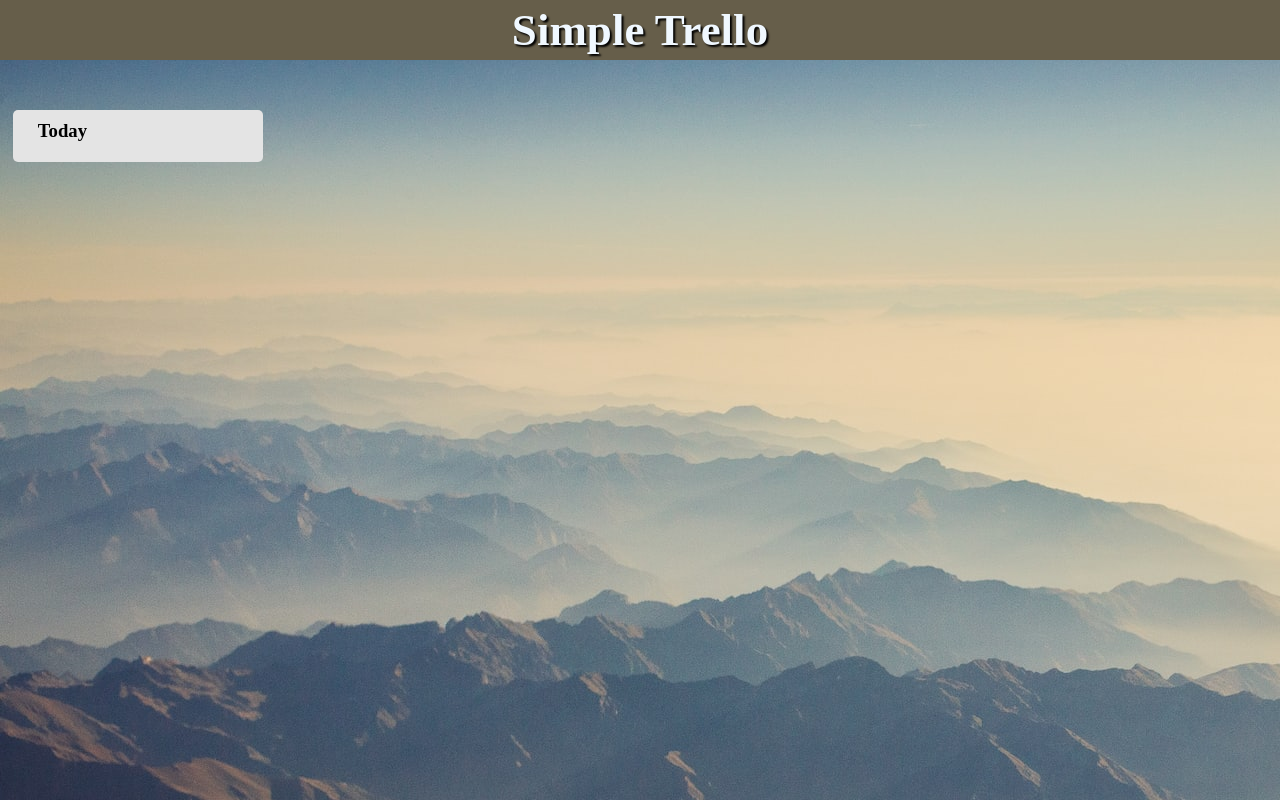
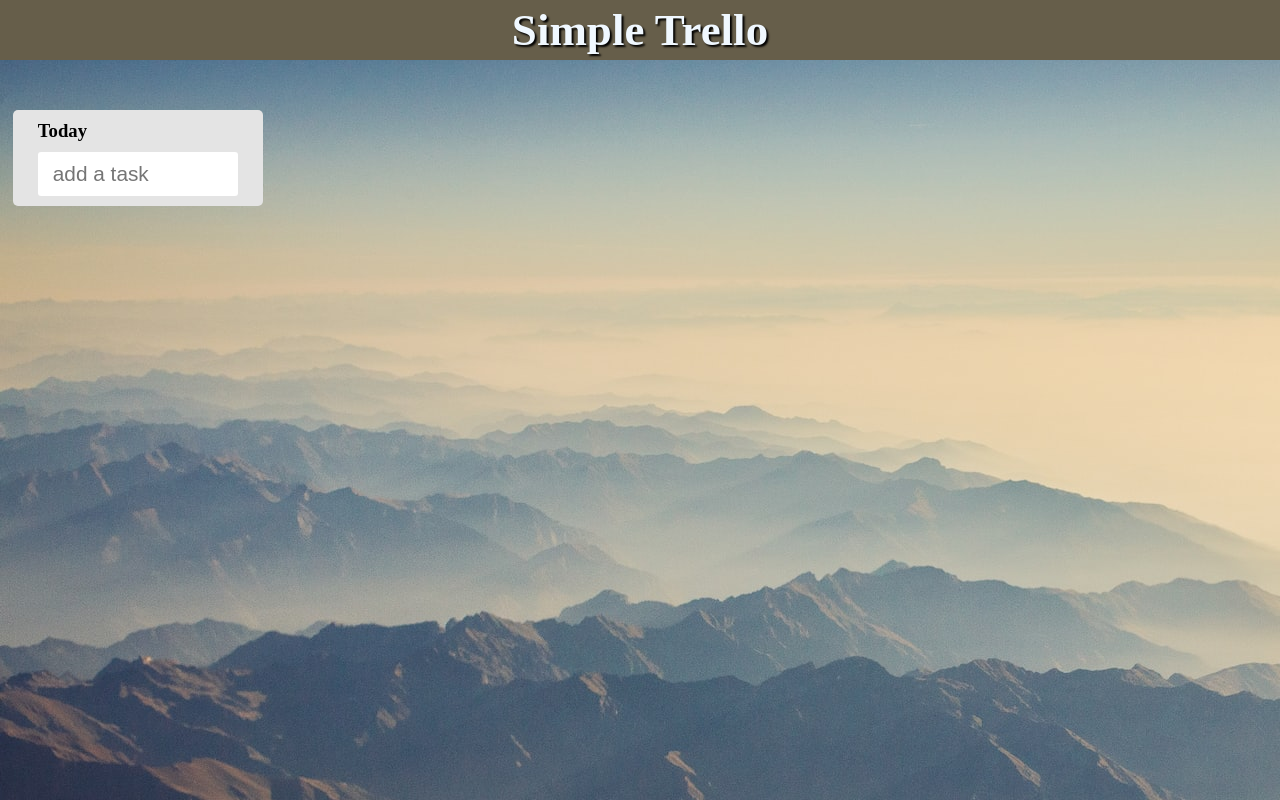
Before and after one commit to chiharakenta/react-trello-clone, a React (Vite) app: page / in a window 1280 px wide. Built offline with nearby package versions, Linux system fonts and the light colour scheme.

Commit message:
style: TaskAddInput

```diff
--- a/src/components/task/input/TaskAddInput.tsx
+++ b/src/components/task/input/TaskAddInput.tsx
@@ -1,5 +1,27 @@
-import { FC } from 'react';
+import { css } from '@emotion/react';
+import { FC, FormEventHandler } from 'react';
+
+const styles = {
+  taskAddInput: css`
+    width: 100%;
+    font-size: 1.3rem;
+    padding: 10px 15px;
+    border-radius: 3px;
+    border: none;
+    outline: none;
+  `
+};
 
 export const TaskAddInput: FC = () => {
-  return <div></div>;
+  const handleSubmit: FormEventHandler<HTMLFormElement> = (event) => {
+    console.log(event);
+    event.preventDefault();
+  };
+  return (
+    <div>
+      <form onSubmit={handleSubmit}>
+        <input css={styles.taskAddInput} type="text" placeholder="add a task" />
+      </form>
+    </div>
+  );
 };
```
